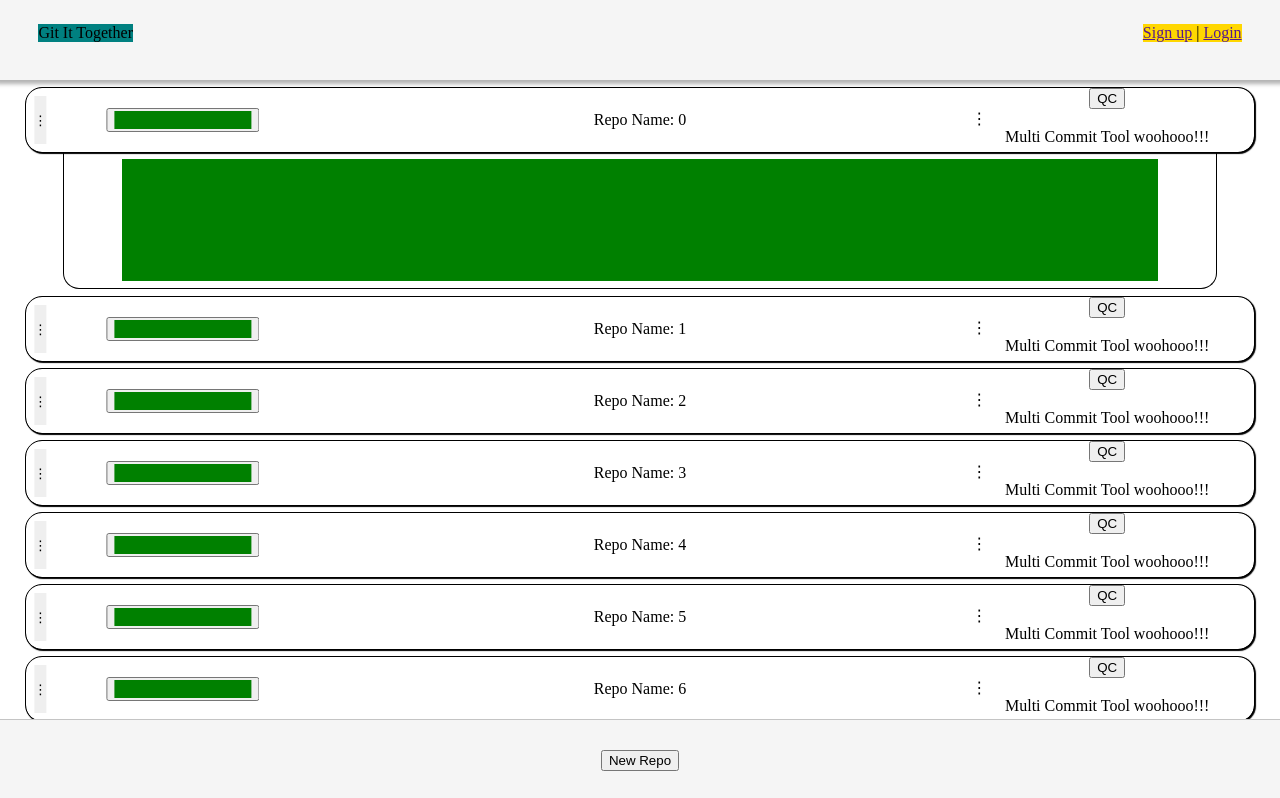
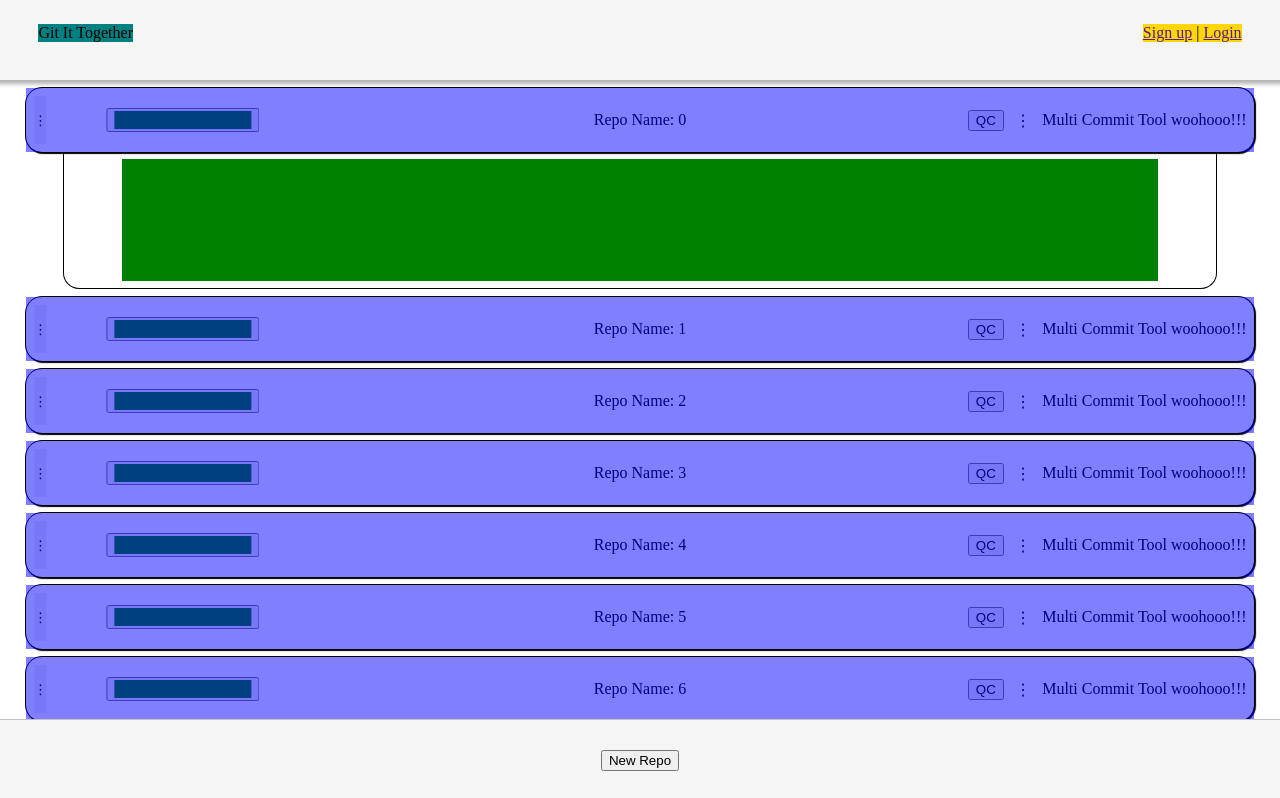
Before and after one commit to BuickSalesman/git-front, a React (Vite) app: page / in a window 1280 px wide. Shown: the top 798 px of the page. Built offline with nearby package versions, Linux system fonts and the light colour scheme.

Commit message:
set up svg overlay

```diff
--- a/src/components/Content/RepoDisplayCard/RepoTitleTool/RepoTitleTool.css
+++ b/src/components/Content/RepoDisplayCard/RepoTitleTool/RepoTitleTool.css
@@ -8,6 +8,7 @@
     width: 96vw;
     display: grid;
     grid-template-columns: minmax(0, 1fr) 50vw minmax(0, 1fr);
+    position: relative;
 }
 
 .title-tool-center {
--- a/src/components/Content/RepoDisplayCard/RepoTitleTool/RepoTitleTool.jsx
+++ b/src/components/Content/RepoDisplayCard/RepoTitleTool/RepoTitleTool.jsx
@@ -2,11 +2,13 @@ import "./RepoTitleTool.css"
 
 import { TitleToolLeft } from "./TitleToolLeft/TitleToolLeft.jsx"
 import { TitleToolRight } from "./TitleToolRight/TitleToolRight.jsx"
+import { TitleToolSVG } from "./TitleToolSVG/TitleToolSVG.jsx"
 
 
 export function RepoTitleTool({ id }) {
     return (
         <div className="title-tool">
+            <TitleToolSVG />
             <TitleToolLeft />
             <div className="title-tool-center">
                 <div className="repo-name">Repo Name: {id}</div>
--- a/src/components/Content/RepoDisplayCard/RepoTitleTool/TitleToolLeft/TitleToolLeft.css
+++ b/src/components/Content/RepoDisplayCard/RepoTitleTool/TitleToolLeft/TitleToolLeft.css
@@ -1,6 +1,9 @@
 .title-tool-left {
     height: 8vh;
     overflow: hidden;
+    position: absolute;
+    top: 0;
+    left: 0;
 }
 
 .left-track {
--- a/src/components/Content/RepoDisplayCard/RepoTitleTool/TitleToolRight/TitleToolRight.css
+++ b/src/components/Content/RepoDisplayCard/RepoTitleTool/TitleToolRight/TitleToolRight.css
@@ -1,3 +1,6 @@
 .title-tool-right {
     height: 8vh;
+    display: inline-flex;
+    justify-content: center;
+    align-items: center;
 }
--- /dev/null
+++ b/src/components/Content/RepoDisplayCard/RepoTitleTool/TitleToolSVG/TitleToolSVG.css
@@ -0,0 +1,11 @@
+#title-tool-svg {
+    position: absolute;
+    top: 0;
+    left: 0;
+    width: 100%;
+    height: 100%;
+    pointer-events: none;
+    z-index: 10;
+    background-color: blue;
+    opacity: 0.5;
+}
--- /dev/null
+++ b/src/components/Content/RepoDisplayCard/RepoTitleTool/TitleToolSVG/TitleToolSVG.jsx
@@ -0,0 +1,9 @@
+import "./TitleToolSVG.css"
+
+export function TitleToolSVG() {
+    return (
+        <div className="title-tool-svg-layer">
+            <svg id="title-tool-svg"></svg>
+        </div>
+    )
+}
--- a/src/components/Footer/Footer.css
+++ b/src/components/Footer/Footer.css
@@ -9,4 +9,5 @@
     justify-content: center;
     align-items: center;
     border-top: 1px solid rgba(0, 0, 0, 0.2);
+    z-index: 1000;
 }
--- a/src/components/Header/Header.css
+++ b/src/components/Header/Header.css
@@ -5,7 +5,7 @@
     right: 0;
     background-color: whitesmoke;
     height: 10vh;
-    z-index: 9999;
+    z-index: 1000;
     box-shadow: .005vh .0015vh .5vh .5vh rgba(0, 0, 0, 0.3);
 }
 
--- /dev/null
+++ b/test.html
@@ -0,0 +1,81 @@
+<!doctype html>
+<html>
+
+<head>
+    <meta charset="utf-8" />
+    <title>One-time Snake Turn</title>
+    <style>
+        :root {
+            --snake: 90;
+            /* visible length of the snake in px */
+            --dur: 1600ms;
+            /* total duration */
+            --ease: cubic-bezier(.2, .8, .2, 1);
+        }
+
+        body {
+            margin: 0;
+            height: 100vh;
+            display: grid;
+            place-items: center;
+            background: #fafafa;
+        }
+
+        svg {
+            width: 420px;
+            height: 300px;
+        }
+
+        path {
+            fill: none;
+            stroke: black;
+            stroke-width: 6;
+            stroke-linecap: round;
+            /* dasharray will be set with JS to: `${--snake} <pathLength>` */
+            /* dashoffset animates from 0 → -(pathLength - --snake) */
+            animation: slide var(--dur) var(--ease) forwards;
+            animation-iteration-count: 1;
+        }
+
+        @keyframes slide {
+            to {
+                stroke-dashoffset: var(--finalOffset);
+            }
+        }
+
+        /* Respect reduced motion */
+        @media (prefers-reduced-motion: reduce) {
+            path {
+                animation: none;
+            }
+        }
+    </style>
+</head>
+
+<body>
+    <svg viewBox="0 0 300 200">
+        <!-- vertical down, smooth quarter curve, then horizontal -->
+        <path id="track" d="M 100 20
+                         L 100 120
+                         Q 100 160 140 160
+                         L 260 160" />
+    </svg>
+
+    <script>
+        // Keep the visible stroke length constant and move it once along the path.
+        const path = document.getElementById('track');
+        const total = path.getTotalLength();                 // path length in px
+        const snake = parseFloat(getComputedStyle(document.documentElement)
+            .getPropertyValue('--snake')) || 90;
+
+        // One visible dash of length `snake`, then a gap large enough to hide the rest.
+        path.style.strokeDasharray = `${snake} ${total}`;
+        // Start at the beginning…
+        path.style.strokeDashoffset = 0;
+        // …and end when the head reaches the end of the path:
+        // final offset is negative by (total - snake)
+        path.style.setProperty('--finalOffset', `${-(total - snake)}px`);
+    </script>
+</body>
+
+</html>
```
